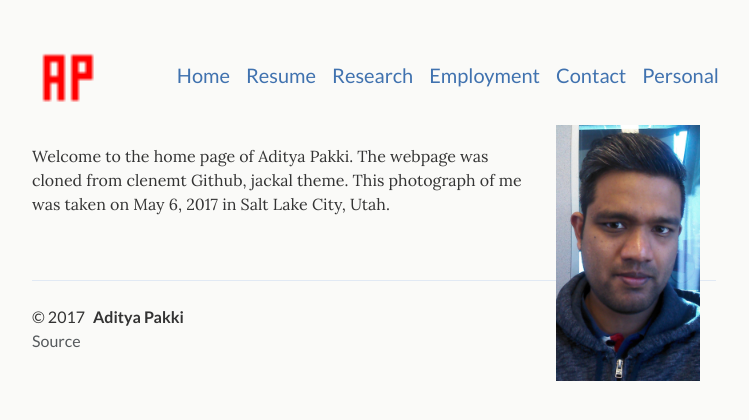
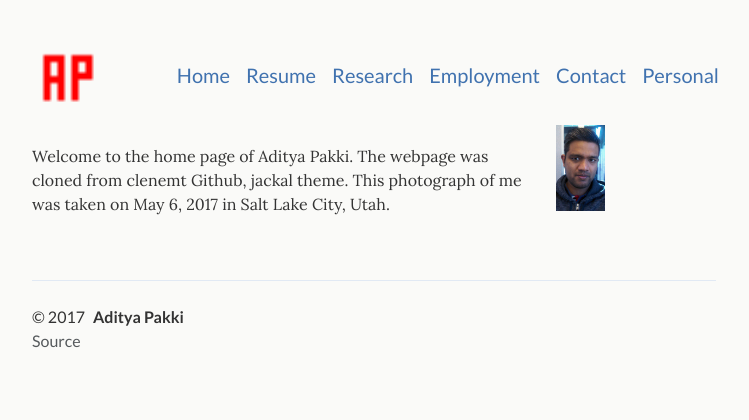
Before and after one commit to adityapakki/adityapakki.github.io, a Jekyll site: the page built from index.html, in a window 1280 px wide. Shown: the top 420 px of the page, without its empty margins (266-1015 px from the left). Built offline with Jekyll 4.4.1, drawn with Linux system fonts in a browser that asks for light colours.

Commit message:
change the image

```diff
--- a/index.html
+++ b/index.html
@@ -4,7 +4,7 @@ layout: default
 
 <p>
 <figure class="site-profile">
-    <img src="{{ site.baseurl }}/assets/img/profile.jpg">
+    <img src="{{ site.baseurl }}/assets/img/profile.jpg" height="60%">
 </figure>
 Welcome to the home page of Aditya Pakki. The webpage was cloned from clenemt Github, jackal theme.
 This photograph of me was taken on May 6, 2017 in Salt Lake City, Utah.
```
